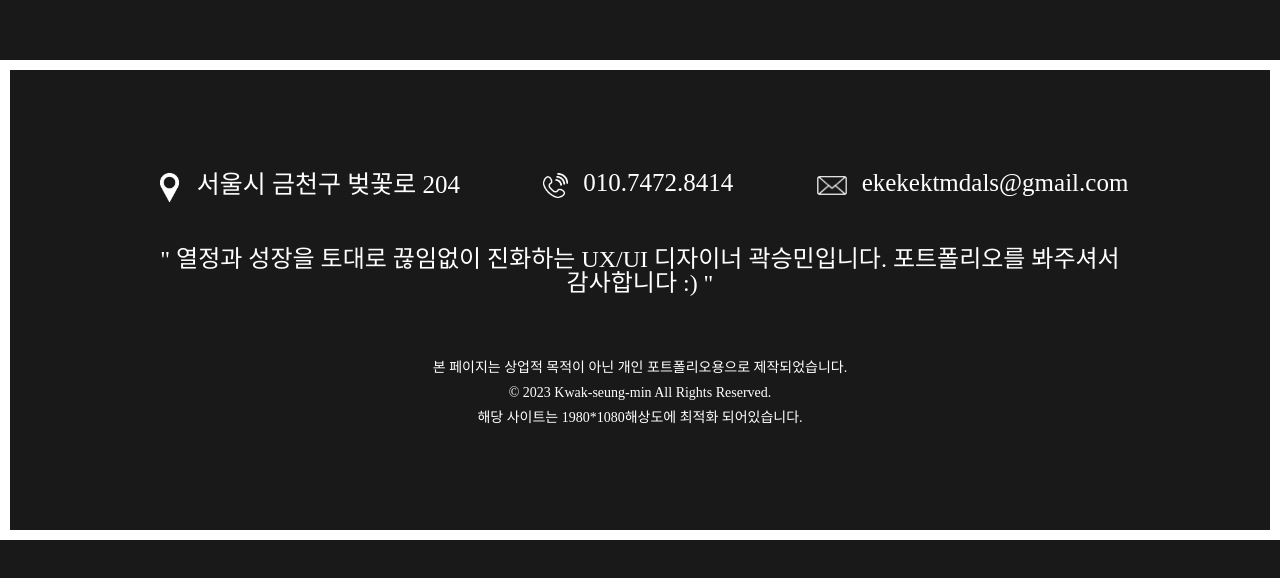
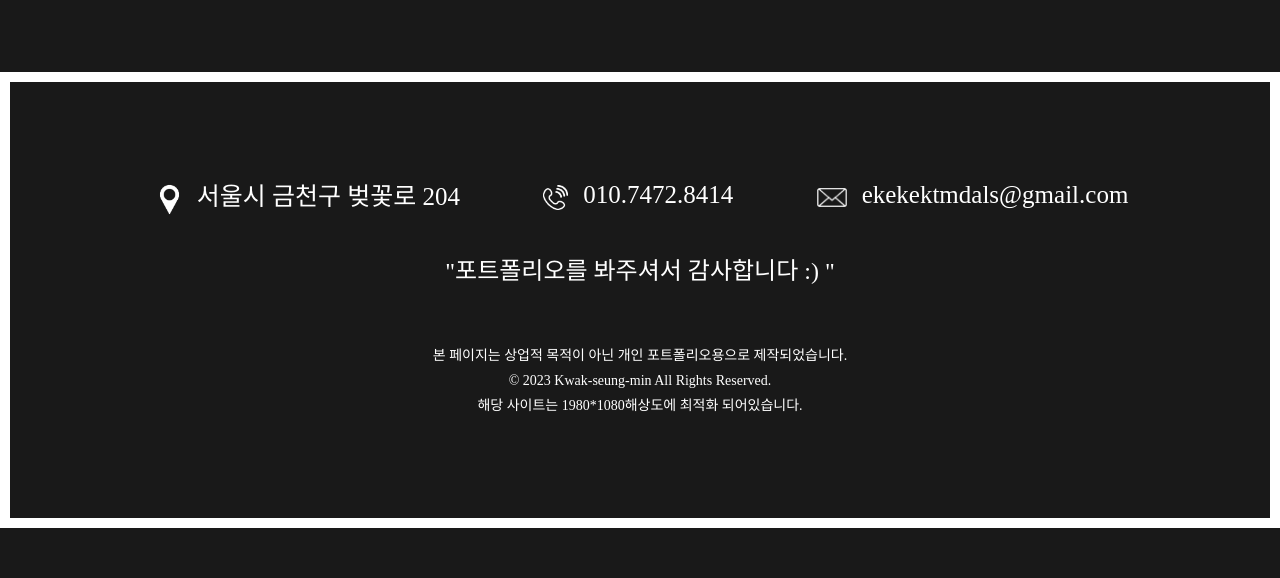
Before and after one commit to Bamtting/my-portfolio, a plain HTML site: page index.html in a window 1280 px wide. Shown: the part 2900-3478 px from the top of the page. Drawn offline with nearby package versions, Linux system fonts and the light colour scheme.

Commit message:
feat: 수정

```diff
--- a/index.html
+++ b/index.html
@@ -7,7 +7,7 @@
   <meta charset="UTF-8" />
   <meta name="viewport" content="width=device-width, initial-scale=1, minimum-scale=1, maximum-scale=1" />
   <!-- SEO -->
-  <meta property="og:url" content="https://KWAK.com/">
+  <meta property="og:url" content="https://bamtting.github.io/my-portfolio/">
   <meta property="og:type" content="website">
   <meta property="og:description" content="웹 퍼블리셔,UX/UI 디자이너 곽승민 포트폴리오입니다.">
   <meta http-equiv="X-UA-Compatible" content="ie=edge">
@@ -227,8 +227,7 @@
       <div class="contact-nember"><img src="images/phone.png" alt="전화번호">010.7472.8414</div>
       <div class="contact-mail"><img src="images/email1.png" alt="이메일">ekekektmdals@gmail.com</div>
       </div>
-      <div class="contact-about">"
-        열정과 성장을 토대로 끊임없이 진화하는 UX/UI 디자이너 곽승민입니다. 포트폴리오를 봐주셔서 감사합니다 :) "</div>
+      <div class="contact-about">"포트폴리오를 봐주셔서 감사합니다 :) "</div>
       <div class="contact-cp">본 페이지는 상업적 목적이 아닌
         개인 포트폴리오용으로 제작되었습니다. <br>© 2023 Kwak-seung-min All Rights Reserved. <br>해당 사이트는 1980*1080해상도에 최적화 되어있습니다.</div>
     </div>
```
